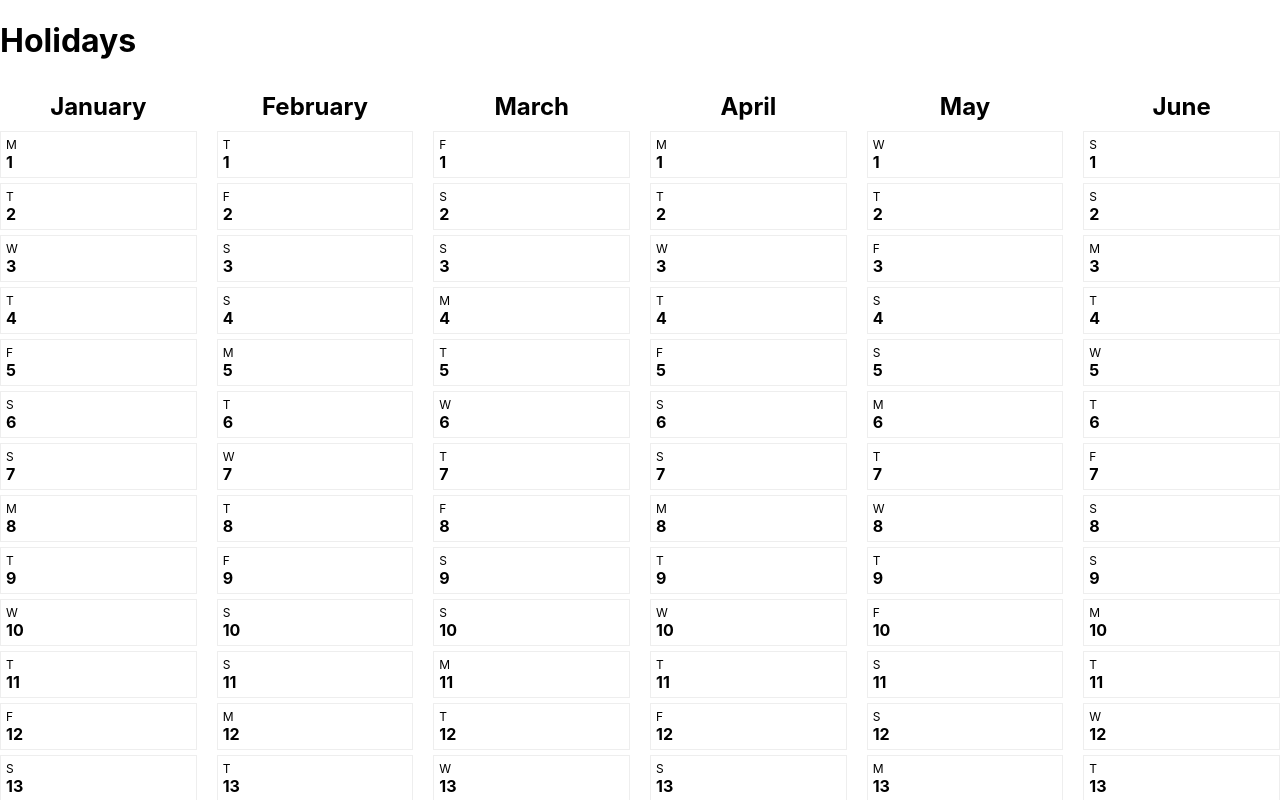
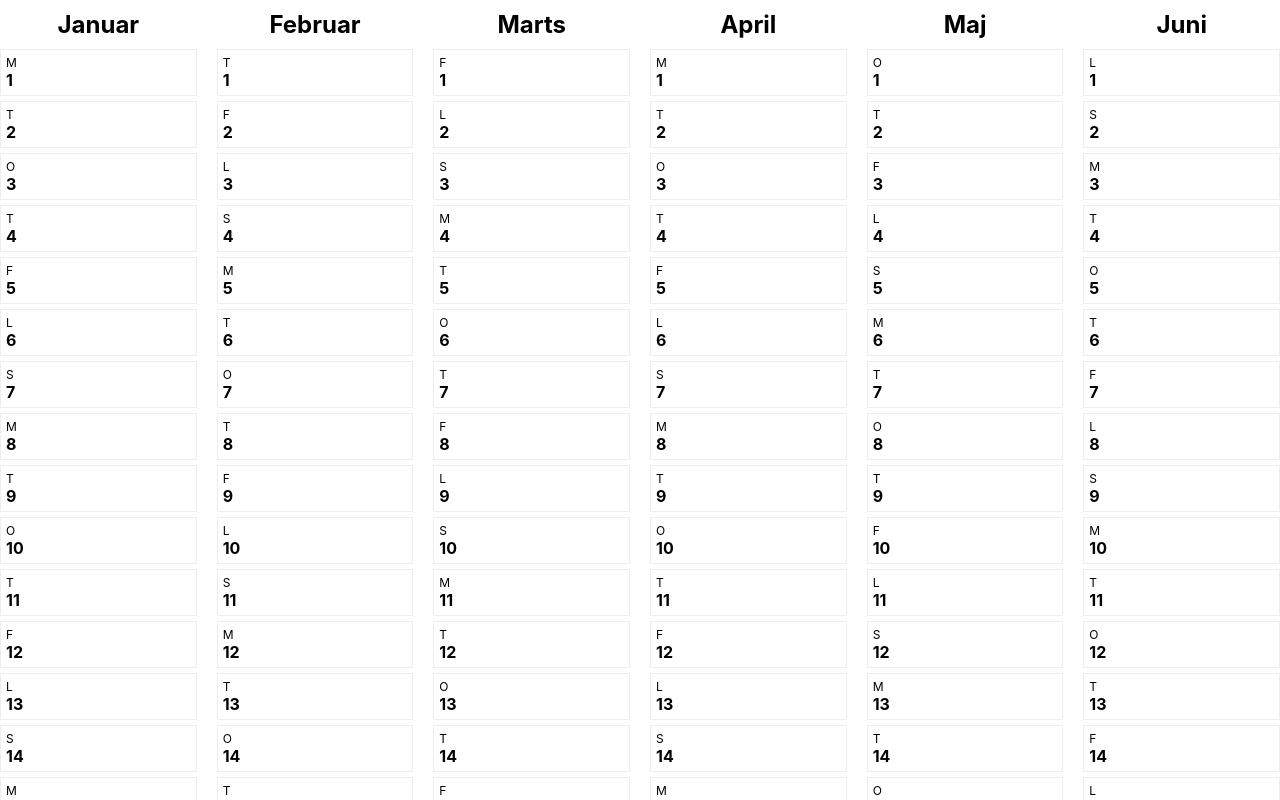
Before and after one commit to stardustezra/calendar-site, a React (Vite) app: page / in a window 1280 px wide. Shown: the top 800 px of the page. Built offline with nearby package versions, Linux system fonts and the light colour scheme; no server answers.

Commit message:
changed to Danish and styles

```diff
--- a/src/Calendar.tsx
+++ b/src/Calendar.tsx
@@ -4,20 +4,7 @@ import { Holiday } from "./types/holidayTypes";
 
 const Calendar: React.FC = () => {
   const [holidays, setHolidays] = useState<Holiday[]>([]);
-  const months = [
-    "January",
-    "February",
-    "March",
-    "April",
-    "May",
-    "June",
-    "July",
-    "August",
-    "September",
-    "October",
-    "November",
-    "December",
-  ];
+  const months = ["Januar", "Februar", "Marts", "April", "Maj", "Juni"];
 
   useEffect(() => {
     const fetchHolidays = async () => {
@@ -28,13 +15,8 @@ const Calendar: React.FC = () => {
 
       try {
         const response = await axios.get(endpoint, {
-          params: {
-            startDate,
-            endDate,
-          },
-          headers: {
-            Authorization: `Bearer ${token}`,
-          },
+          params: { startDate, endDate },
+          headers: { Authorization: `Bearer ${token}` },
         });
         const data = response.data;
         setHolidays(data);
@@ -53,8 +35,9 @@ const Calendar: React.FC = () => {
       const day = index + 1;
       const date = new Date(year, month, day);
       const dayName = date
-        .toLocaleDateString("en-US", { weekday: "short" })
-        .charAt(0); // Get the first character
+        .toLocaleDateString("da-DK", { weekday: "short" })
+        .charAt(0)
+        .toUpperCase(); // Get the first character and convert to uppercase
       const holiday = holidays.find(
         (holiday) =>
           new Date(holiday.date).getFullYear() === year &&
@@ -90,12 +73,7 @@ const Calendar: React.FC = () => {
     );
   };
 
-  return (
-    <div className="calendar">
-      <h1>Holidays</h1>
-      {renderCalendar()}
-    </div>
-  );
+  return <div className="calendar">{renderCalendar()}</div>;
 };
 
 export default Calendar;
--- a/src/styles.css
+++ b/src/styles.css
@@ -29,6 +29,7 @@
 .day-name {
   text-align: left;
   font-size: 12px;
+  text-transform: uppercase; /* Ensure day names are uppercase */
 }
 
 /* Styling for the day number */
```
